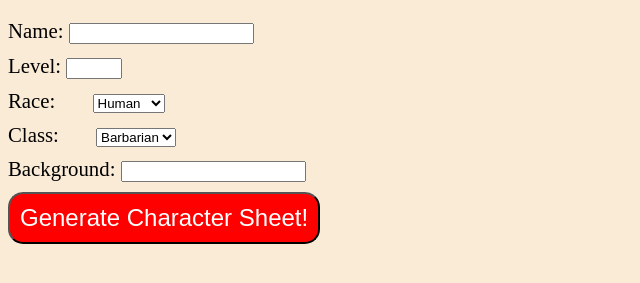
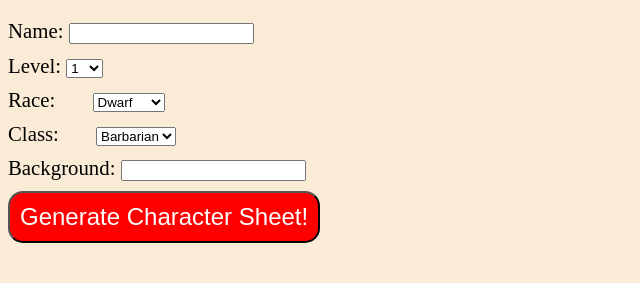
Before and after one commit to mZefnar/RPG, a plain HTML site: page index.html in a window 1280 px wide. Shown: the part 61-344 px from the top of the page, without its empty margins (0-640 px from the left). Drawn offline with Linux system fonts and the light colour scheme.

Commit message:
added dwarves, made level input type select

```diff
--- a/CharacterGenerator.js
+++ b/CharacterGenerator.js
@@ -168,54 +168,62 @@ const classList = [BarbarianClass, BardClass, ClericClass, DruidClass, FighterCl
 // Describe and group all the races.
 const dwarf = {
     raceName: 'dwarf',
+    _raceName: 'Dwarf',
     darkvision: true,
     bonus2: ['con'],
     bonus1: []
 }
 const human = {
     raceName: 'human',
+    _raceName: 'Human',
     darkvision: false,
     bonus2: [],
     bonus1: ['str', 'con', 'dex', 'int', 'wis', 'cha']
 }
 const elf = {
     raceName: 'elf',
+    _raceName: 'Elf',
     darkvision: true,
     bonus2: ['dex'],
     bonus1: []
 }
 const halfOrc = {
     raceName: 'halfOrc',
+    _raceName: 'Half-Orc',
     darkvision: true,
     bonus2: ['str'],
     bonus1: ['con']
 }
 const halfElf = {
     raceName: 'halfElf',
+    _raceName: 'Half-Elf',
     darkvision: false,
     bonus2: ['cha'],
     bonus1: ['dex', 'int']
 }
 const halfling = {
     raceName: 'halfling',
+    _raceName: 'Halfling',
     darkvision: false,
     bonus2: ['dex'],
     bonus1: []
 }
 const gnome = {
     raceName: 'gnome',
+    _raceName: 'Gnome',
     darkvision: true,
     bonus2: ['int'],
     bonus1: []
 }
 const tiefling = {
     raceName: 'tiefling',
+    _raceName: 'Tiefling',
     darkvision: true,
     bonus2: ['cha'],
     bonus1: ['int']
 }
 
-const raceList = [human, elf, halfOrc, halfElf, halfling, gnome, tiefling]
+const raceList = [dwarf, human, elf, halfOrc, halfElf, halfling, gnome, tiefling]
 
 // Establish function to build character sheets from input:
 function makeCharacter(chaName, chaLevel, chaClass, chaRace, chaBackg) {
--- a/index.html
+++ b/index.html
@@ -16,11 +16,35 @@
         </form>
         <form>
             <label for="inputLevel">Level:</label>
-            <input type="number" id="inputLevel" name="inputLevel" min="1" max="20" required>
+            <select id="inputLevel" name="inputLevel">
+                <option value="1">1</option>
+                <option value="2">2</option>
+                <option value="3">3</option>
+                <option value="4">4</option>
+                <option value="5">5</option>
+                <option value="6">6</option>
+                <option value="7">7</option>
+                <option value="8">8</option>
+                <option value="9">9</option>
+                <option value="10">10</option>
+                <option value="11">11</option>
+                <option value="12">12</option>
+                <option value="13">13</option>
+                <option value="14">14</option>
+                <option value="15">15</option>
+                <option value="16">16</option>
+                <option value="17">17</option>
+                <option value="18">18</option>
+                <option value="19">19</option>
+                <option value="20">20</option>
+            </select>
+            <!-- <label for="inputLevel">Level:</label>
+            <input type="number" id="inputLevel" name="inputLevel" min="1" max="20" required> -->
         </form>
         <form class="race-form-box">
             <label for='inputRace'>Race:</label>
             <select id='inputRace' name="inputRace">
+                <option value="dwarf" id="dwarf">Dwarf</option>
                 <option value="human" id="human">Human</option>
                 <option value="elf" id="elf">Elf</option>
                 <option value="halfOrc" id="halfOrc">Half-Orc</option>
--- a/testScript.js
+++ b/testScript.js
@@ -2,7 +2,7 @@ document.getElementById('outputBox').style.display = 'none';
 
 function generateNewCharSheet(newChar) {
     let userInFname = document.getElementById('fname').value
-    let userInLevel = document.querySelector('input[name="inputLevel"]').value;
+    let userInLevel = document.getElementById('inputLevel').value;
     let userInClass = document.getElementById('inputClass').value;
     let userInRace = document.getElementById('inputRace').value;
     let userInBg = document.getElementById('inputBg').value
@@ -30,7 +30,7 @@ function generateNewCharSheet(newChar) {
     document.body.appendChild(sheetProf);
 
     let sheetCharRace = document.createElement('p')
-    sheetCharRace.innerText = 'Race: ' + newChar._race.raceName;
+    sheetCharRace.innerText = 'Race: ' + newChar._race._raceName;
     document.body.appendChild(sheetCharRace);
 
     let sheetCharBg = document.createElement('p')
```
